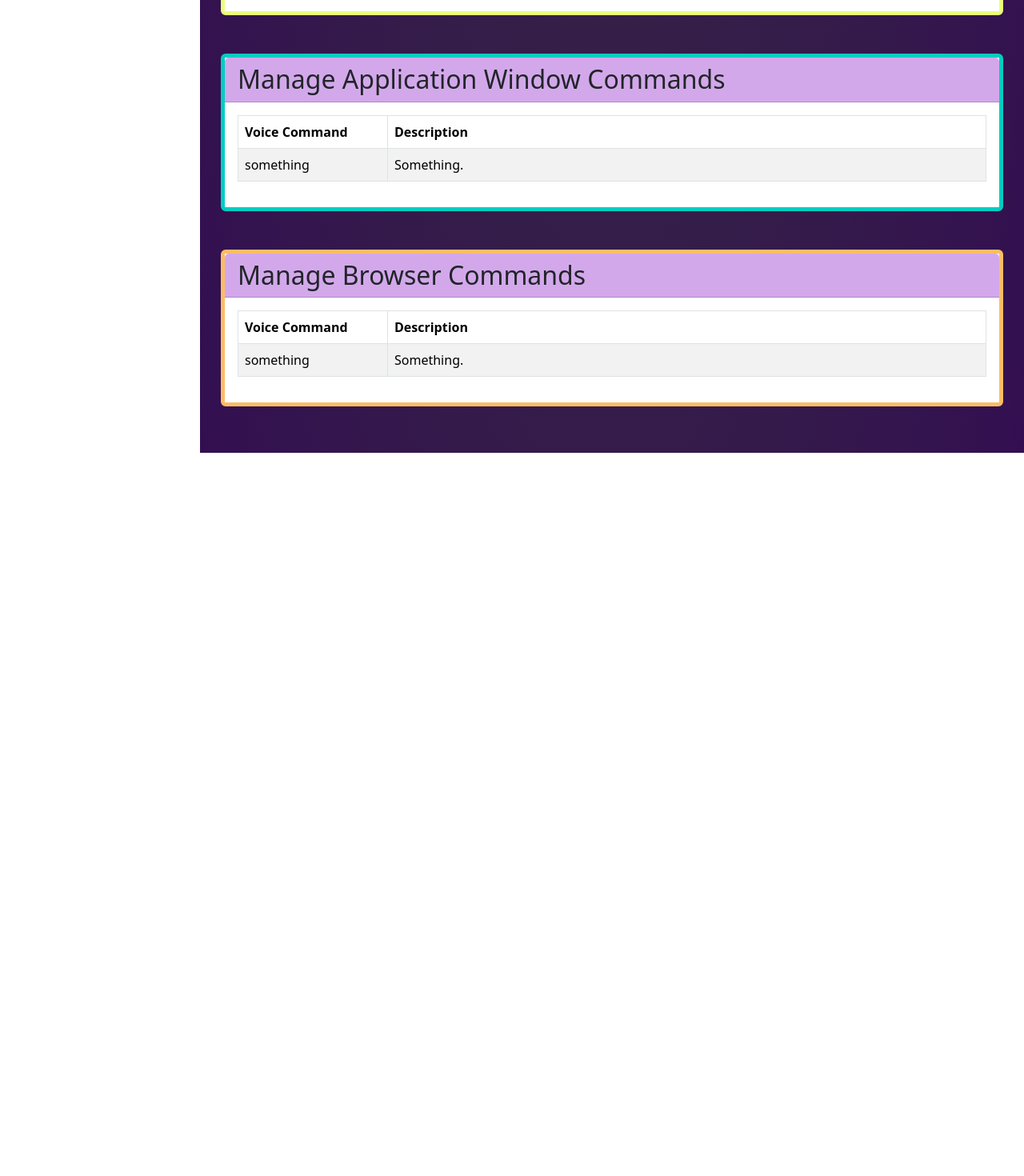
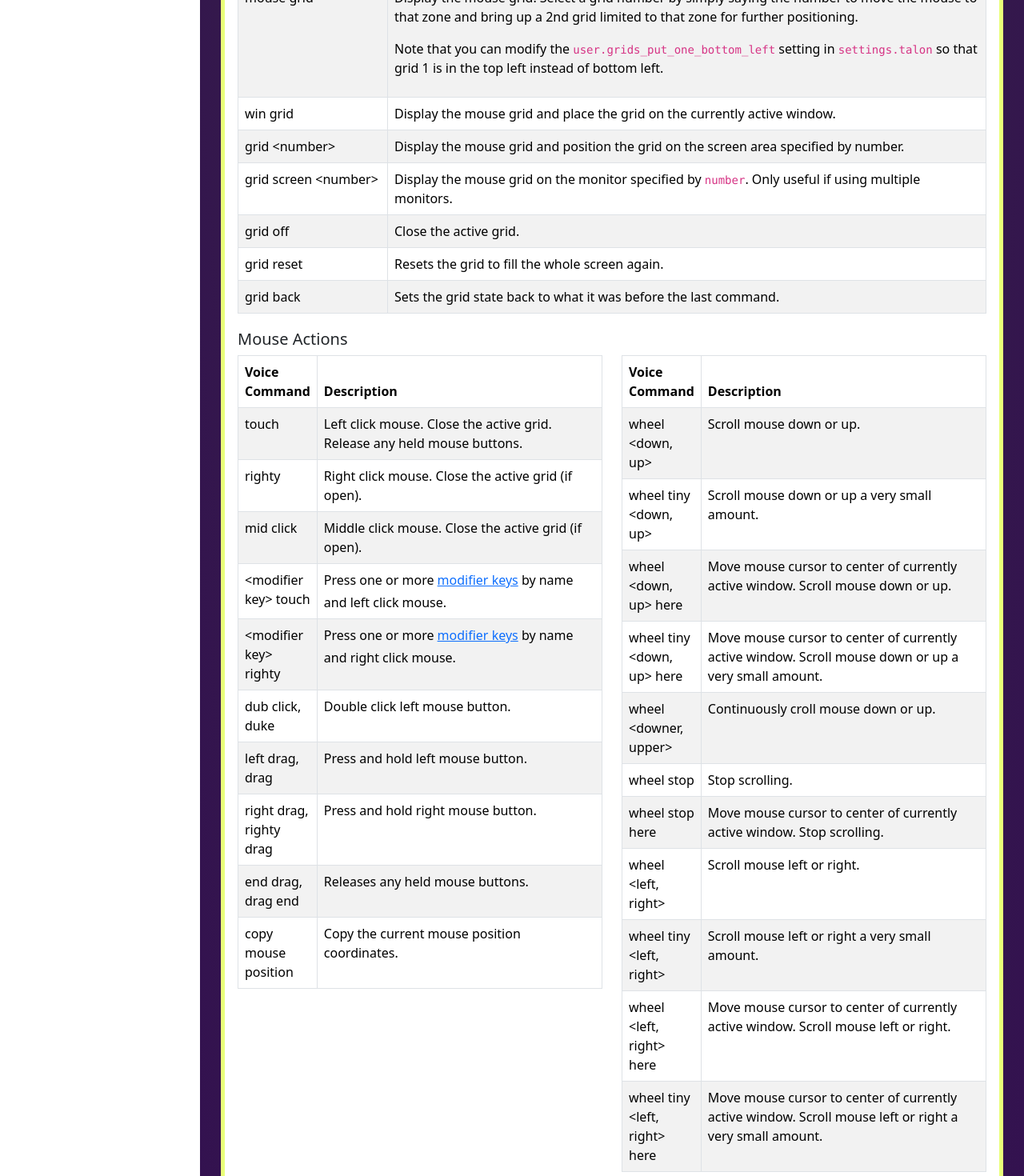
Before and after one commit to danfstucky/pokemon_companion, a Vue app: page /#/talon/cheatsheet in a window 1280 px wide. Shown: the part 7400-8870 px from the top of the page at 80% size. Before the commit the page ends 7966 px from the top, so only its background shows below. Built offline with nearby package versions, Linux system fonts and the light colour scheme; a web font is replaced by a local one.

Commit message:
Add mouse commands

```diff
--- a/src/components/talon/cheatsheet/KeyboardKeyCommands.vue
+++ b/src/components/talon/cheatsheet/KeyboardKeyCommands.vue
@@ -317,7 +317,7 @@
           </table>
         </div>
         <div class="col">
-          <h5 class="mt-5">Modifier Keys</h5>
+          <h5 id="modifier-keys" class="mt-5">Modifier Keys</h5>
           <table class="table table-striped table-hover table-bordered">
             <thead class="thead-dark">
               <tr>
--- a/src/components/talon/cheatsheet/ManageAppWindowCommands.vue
+++ b/src/components/talon/cheatsheet/ManageAppWindowCommands.vue
@@ -1,6 +1,6 @@
 <template>
   <div class="m-3 card card-border">
-    <h2 class="card-header">Manage Application Window Commands</h2>
+    <h2 class="card-header">Manage Application Windows</h2>
     <div class="card-body">
       <table class="table table-striped table-hover table-bordered">
         <thead class="thead-dark">
--- a/src/components/talon/cheatsheet/ManageBrowserCommands.vue
+++ b/src/components/talon/cheatsheet/ManageBrowserCommands.vue
@@ -1,6 +1,6 @@
 <template>
   <div class="m-3 card card-border">
-    <h2 class="card-header">Manage Browser Commands</h2>
+    <h2 class="card-header">Manage Web Browsers</h2>
     <div class="card-body">
       <table class="table table-striped table-hover table-bordered">
         <thead class="thead-dark">
--- a/src/components/talon/cheatsheet/MouseCommands.vue
+++ b/src/components/talon/cheatsheet/MouseCommands.vue
@@ -1,7 +1,8 @@
 <template>
   <div class="m-3 card card-border">
-    <h2 class="card-header">Mouse Commands</h2>
+    <h2 class="card-header">Mouse Control</h2>
     <div class="card-body">
+      <h5 class="mt-1">Mouse Grid</h5>
       <table class="table table-striped table-hover table-bordered">
         <thead class="thead-dark">
           <tr>
@@ -11,11 +12,176 @@
         </thead>
         <tbody>
           <tr>
-            <td>go to sleep</td>
-            <td>Swith to sleep mode and stop processing commands.</td>
+            <td>mouse grid</td>
+            <td>
+              <p>
+                Display the mouse grid. Select a grid number by simply saying the number to move the mouse to that zone
+                and bring up a 2nd grid limited to that zone for further positioning.
+              </p>
+              <p>
+                Note that you can modify the <code>user.grids_put_one_bottom_left</code> setting in
+                <code>settings.talon</code> so that grid 1 is in the top left instead of bottom left.
+              </p>
+            </td>
+          </tr>
+          <tr>
+            <td>win grid</td>
+            <td>Display the mouse grid and place the grid on the currently active window.</td>
+          </tr>
+          <tr>
+            <td>grid {{ talonService.encloseInAngles('number') }}</td>
+            <td>Display the mouse grid and position the grid on the screen area specified by number.</td>
+          </tr>
+          <tr>
+            <td>grid screen {{ talonService.encloseInAngles('number') }}</td>
+            <td>
+              Display the mouse grid on the monitor specified by <code>number</code>. Only useful if using multiple
+              monitors.
+            </td>
+          </tr>
+          <tr>
+            <td>grid off</td>
+            <td>Close the active grid.</td>
+          </tr>
+          <tr>
+            <td>grid reset</td>
+            <td>Resets the grid to fill the whole screen again.</td>
+          </tr>
+          <tr>
+            <td>grid back</td>
+            <td>Sets the grid state back to what it was before the last command.</td>
           </tr>
         </tbody>
       </table>
+
+      <div class="row">
+        <h5 class="mt-1">Mouse Actions</h5>
+        <div class="col">
+          <table class="table table-striped table-hover table-bordered">
+            <thead class="thead-dark">
+              <tr>
+                <th class="width-20">Voice Command</th>
+                <th>Description</th>
+              </tr>
+            </thead>
+            <tbody>
+              <tr>
+                <td>touch</td>
+                <td>Left click mouse. Close the active grid. Release any held mouse buttons.</td>
+              </tr>
+              <tr>
+                <td>righty</td>
+                <td>Right click mouse. Close the active grid (if open).</td>
+              </tr>
+              <tr>
+                <td>mid click</td>
+                <td>Middle click mouse. Close the active grid (if open).</td>
+              </tr>
+              <tr>
+                <td>{{ talonService.encloseInAngles('modifier key') }} touch</td>
+                <td>
+                  Press one or more
+                  <button class="btn btn-link plain-btn" @click="talonService.scrollToId('modifier-keys')">
+                    modifier keys
+                  </button>
+                  by name and left click mouse.
+                </td>
+              </tr>
+              <tr>
+                <td>{{ talonService.encloseInAngles('modifier key') }} righty</td>
+                <td>
+                  Press one or more
+                  <button class="btn btn-link plain-btn" @click="talonService.scrollToId('modifier-keys')">
+                    modifier keys
+                  </button>
+                  by name and right click mouse.
+                </td>
+              </tr>
+              <tr>
+                <td>dub click, duke</td>
+                <td>Double click left mouse button.</td>
+              </tr>
+              <tr>
+                <td>left drag, drag</td>
+                <td>Press and hold left mouse button.</td>
+              </tr>
+              <tr>
+                <td>right drag, righty drag</td>
+                <td>Press and hold right mouse button.</td>
+              </tr>
+              <tr>
+                <td>end drag, drag end</td>
+                <td>Releases any held mouse buttons.</td>
+              </tr>
+              <tr>
+                <td>copy mouse position</td>
+                <td>Copy the current mouse position coordinates.</td>
+              </tr>
+            </tbody>
+          </table>
+        </div>
+        <div class="col">
+          <table class="table table-striped table-hover table-bordered">
+            <thead class="thead-dark">
+              <tr>
+                <th class="width-20">Voice Command</th>
+                <th>Description</th>
+              </tr>
+            </thead>
+            <tbody>
+              <tr>
+                <td>wheel {{ talonService.encloseInAngles('down, up') }}</td>
+                <td>Scroll mouse down or up.</td>
+              </tr>
+              <tr>
+                <td>wheel tiny {{ talonService.encloseInAngles('down, up') }}</td>
+                <td>Scroll mouse down or up a very small amount.</td>
+              </tr>
+              <tr>
+                <td>wheel {{ talonService.encloseInAngles('down, up') }} here</td>
+                <td>Move mouse cursor to center of currently active window. Scroll mouse down or up.</td>
+              </tr>
+              <tr>
+                <td>wheel tiny {{ talonService.encloseInAngles('down, up') }} here</td>
+                <td>
+                  Move mouse cursor to center of currently active window. Scroll mouse down or up a very small amount.
+                </td>
+              </tr>
+              <tr>
+                <td>wheel {{ talonService.encloseInAngles('downer, upper') }}</td>
+                <td>Continuously croll mouse down or up.</td>
+              </tr>
+              <tr>
+                <td>wheel stop</td>
+                <td>Stop scrolling.</td>
+              </tr>
+              <tr>
+                <td>wheel stop here</td>
+                <td>Move mouse cursor to center of currently active window. Stop scrolling.</td>
+              </tr>
+              <tr>
+                <td>wheel {{ talonService.encloseInAngles('left, right') }}</td>
+                <td>Scroll mouse left or right.</td>
+              </tr>
+              <tr>
+                <td>wheel tiny {{ talonService.encloseInAngles('left, right') }}</td>
+                <td>Scroll mouse left or right a very small amount.</td>
+              </tr>
+              <tr>
+                <td>wheel {{ talonService.encloseInAngles('left, right') }} here</td>
+                <td>Move mouse cursor to center of currently active window. Scroll mouse left or right.</td>
+              </tr>
+              <tr>
+                <td>wheel tiny {{ talonService.encloseInAngles('left, right') }} here</td>
+                <td>
+                  Move mouse cursor to center of currently active window. Scroll mouse left or right a very small
+                  amount.
+                </td>
+              </tr>
+            </tbody>
+          </table>
+        </div>
+      </div>
     </div>
   </div>
 </template>
@@ -35,4 +201,10 @@ import talonService from '../../../services/talonService';
 .width-20 {
   width: 20%;
 }
+
+.plain-btn {
+  padding: 0px 0px 4px 0px;
+  margin: 0;
+  border-width: 0;
+}
 </style>
--- a/src/services/talonService.js
+++ b/src/services/talonService.js
@@ -1,5 +1,11 @@
 const encloseInAngles = (text) => `<${text}>`;
+
+const scrollToId = (elementId) => {
+  const element = document.getElementById(elementId);
+  element.scrollIntoView({ behavior: 'smooth' });
+};
 
 export default {
   encloseInAngles,
+  scrollToId,
 };
```
